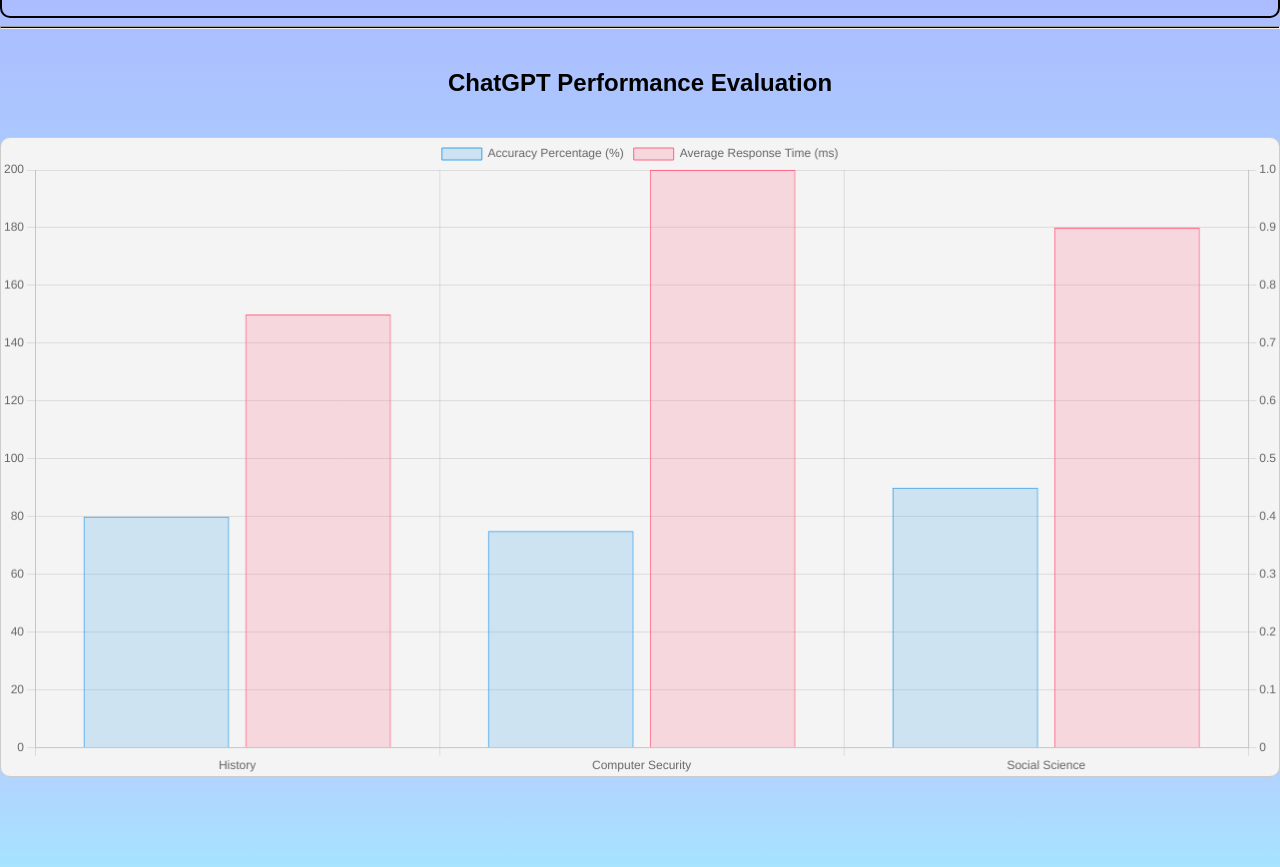
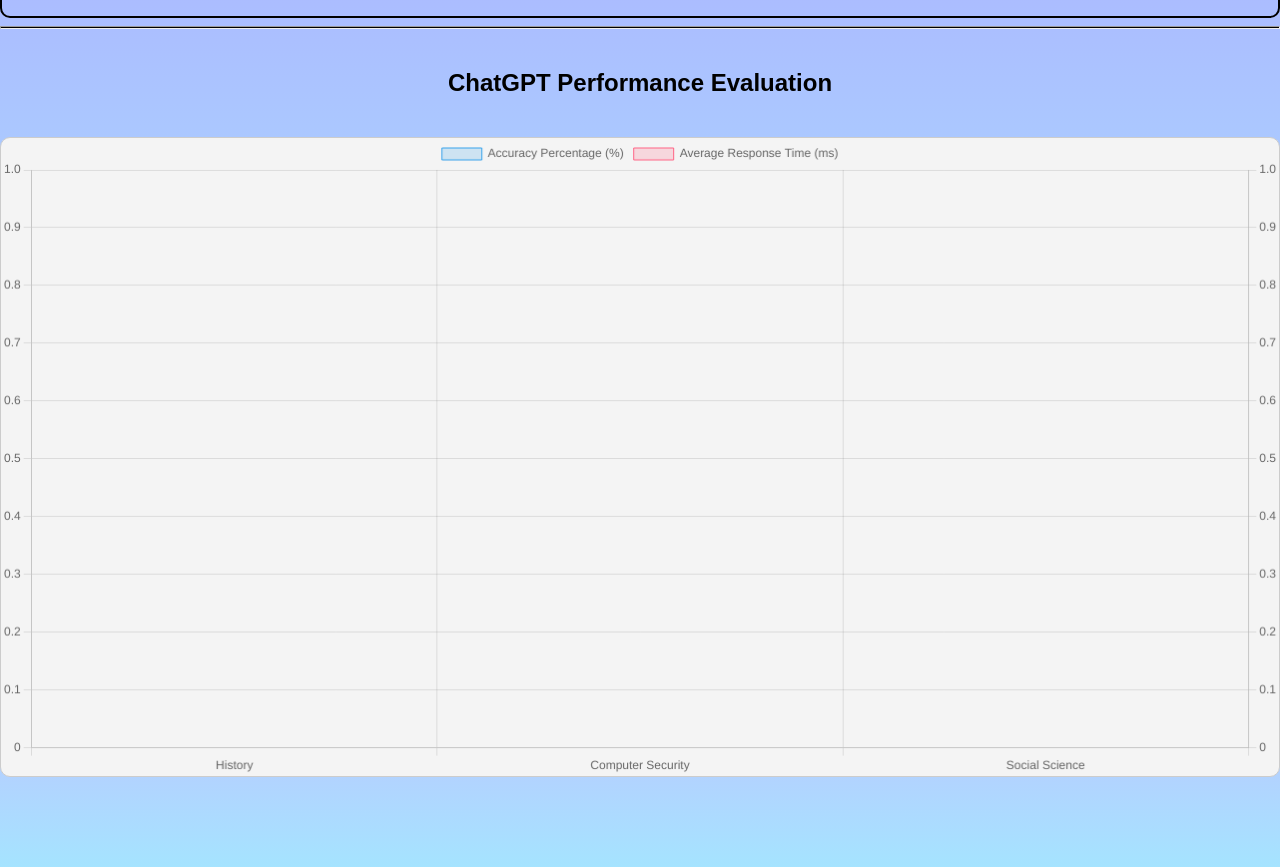
Before and after one commit to just1n28/just1n28.github.io, a website: page index.html in a window 1280 px wide. Shown: the part 1500-2367 px from the top of the page. Drawn offline with nearby package versions, Linux system fonts and the light colour scheme.

Commit message:
Update index.html

```diff
--- a/index.html
+++ b/index.html
@@ -133,14 +133,14 @@
                 datasets: [
                     {
                         label: 'Accuracy Percentage (%)',
-                        data: [80, 75, 90],
+                        data: [0, 0, 0],
                         backgroundColor: 'rgba(54, 162, 235, 0.2)',
                         borderColor: 'rgba(54, 162, 235, 1)',
                         borderWidth: 1
                     },
                     {
                         label: 'Average Response Time (ms)',
-                        data: [150, 200, 180],
+                        data: [0, 0, 0],
                         backgroundColor: 'rgba(255, 99, 132, 0.2)',
                         borderColor: 'rgba(255, 99, 132, 1)',
                         borderWidth: 1
```
